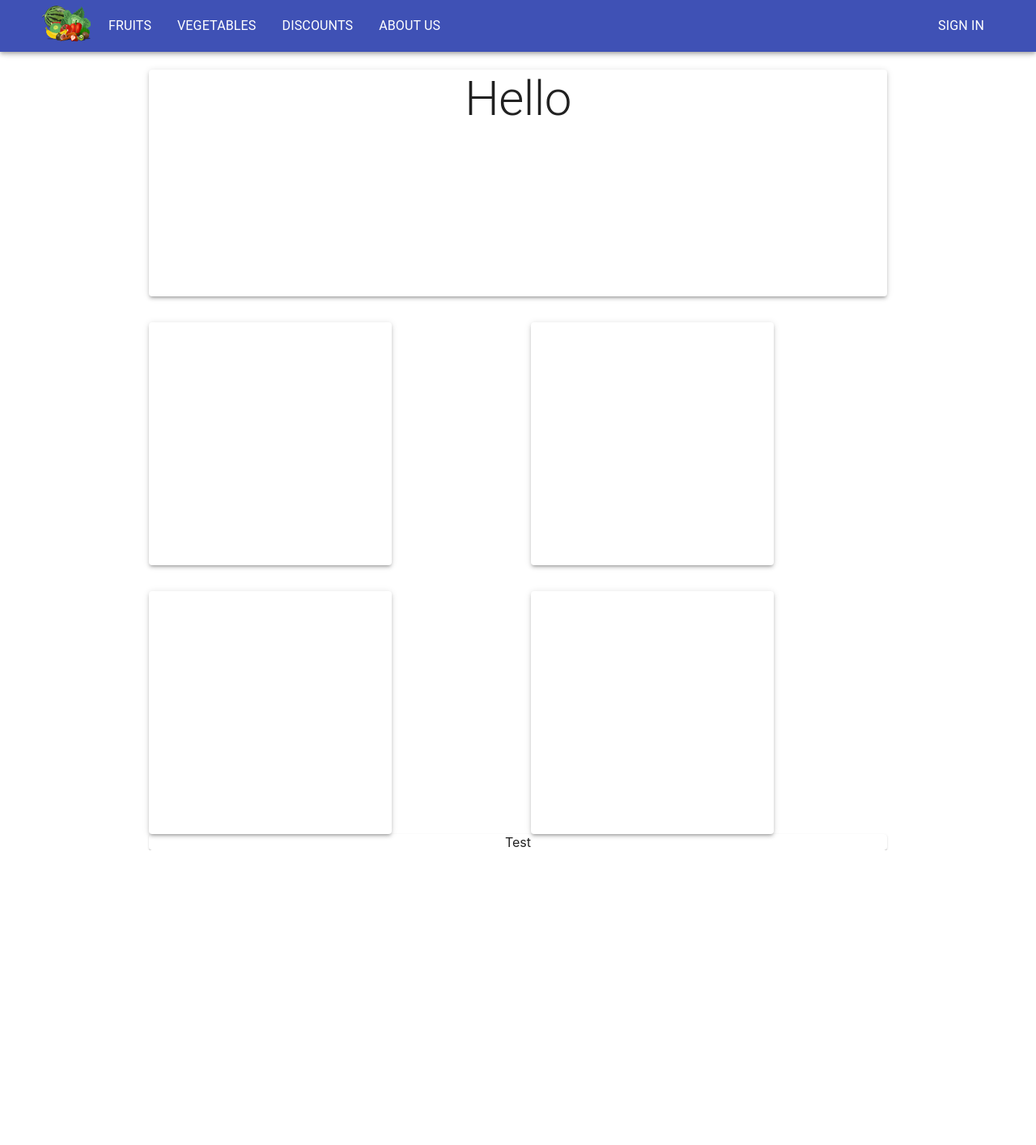
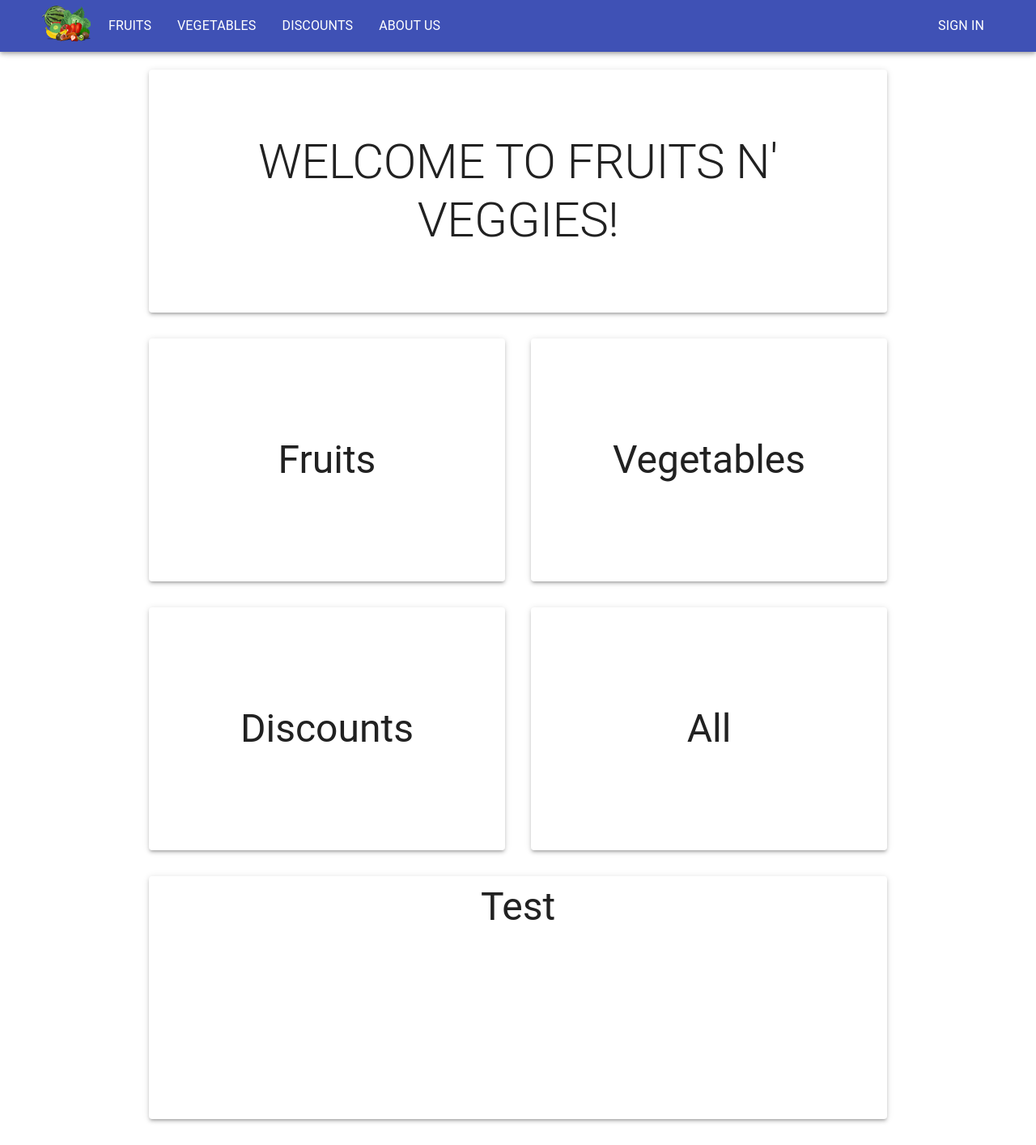
Before and after one commit to paul2048/fruitsnveggies, a React (Create React App) app: page / in a window 1280 px wide. Shown: the whole page at 81% size. Before the commit the page ends 1050 px from the top, so only its background shows below. Built offline with nearby package versions, Linux system fonts and the light colour scheme; the HTML template or start-up script is replaced by a standard one.

Commit message:
Small homepage improvements

```diff
--- a/src/components/Footer.js
+++ b/src/components/Footer.js
@@ -1,10 +1,20 @@
 // import { useState } from 'react';
-import { Paper } from '@material-ui/core';
+import { Paper, makeStyles, Typography } from '@material-ui/core';
+
+const useStyles = makeStyles({
+    footer: {
+        height: 280,
+        margin: "32px 0px",
+        padding: 10,
+    },
+});
 
 export default function Footer() {
+    const classes = useStyles();
+
     return (
-        <Paper>
-            Test
+        <Paper className={classes.footer} elevation={3}>
+            <Typography variant="h3">Test</Typography>
         </Paper>
     );
 }
--- a/src/components/Main.js
+++ b/src/components/Main.js
@@ -1,5 +1,5 @@
 // import { useState } from 'react';
-import { Paper, Grid, makeStyles, Typography } from "@material-ui/core";
+import { Paper, Grid, makeStyles, Typography } from '@material-ui/core';
 
 const useStyles = makeStyles({
     grid: {
@@ -7,12 +7,20 @@ const useStyles = makeStyles({
     },
     welcomePaper: {
         height: 280,
+        textTransform: 'uppercase',
+        fontWeight: 'bolder',
+        padding: 10,
+        display: 'flex',
+        alignItems: 'center',
     },
     midPaper: {
         height: 280,
-        width: 280,
         padding: 10,
-    }
+        position: 'relative',
+        display: 'flex',
+        justifyContent: 'center',
+        alignItems: 'center',
+    },
 });
 
 export default function Main() {
@@ -22,20 +30,28 @@ export default function Main() {
         <Grid className={classes.grid} container spacing={4} justify="center">
             <Grid item xs={12}>
                 <Paper className={classes.welcomePaper} elevation={3}>
-                    <Typography variant="h2">Hello</Typography>
+                    <Typography variant="h2">Welcome to Fruits n' Veggies!</Typography>
                 </Paper>
             </Grid>
             <Grid item xs={12} sm={6}>
-                <Paper className={classes.midPaper} elevation={3} />
+                <Paper className={classes.midPaper} elevation={3}>
+                    <Typography variant="h3">Fruits</Typography>
+                </Paper>
             </Grid>
             <Grid item xs={12} sm={6}>
-                <Paper className={classes.midPaper} elevation={3} />
+                <Paper className={classes.midPaper} elevation={3}>
+                    <Typography variant="h3">Vegetables</Typography>
+                </Paper>
             </Grid>
             <Grid item xs={12} sm={6}>
-                <Paper className={classes.midPaper} elevation={3} />
+                <Paper className={classes.midPaper} elevation={3}>
+                    <Typography variant="h3">Discounts</Typography>
+                </Paper>
             </Grid>
             <Grid item xs={12} sm={6}>
-                <Paper className={classes.midPaper} elevation={3} />
+                <Paper className={classes.midPaper} elevation={3}>
+                    <Typography variant="h3">All</Typography>
+                </Paper>
             </Grid>
         </Grid>
     );
--- a/src/components/Navbar.js
+++ b/src/components/Navbar.js
@@ -1,6 +1,6 @@
 import logo from '../logo.svg';
 // import { useState } from 'react';
-import { AppBar, Toolbar, Container, makeStyles, List, ListItem, ListItemText } from "@material-ui/core";
+import { AppBar, Toolbar, Container, makeStyles, List, ListItem, ListItemText } from '@material-ui/core';
 
 const useStyles = makeStyles({
     navDisplayFlex: {
@@ -18,8 +18,8 @@ const useStyles = makeStyles({
         alignItems: 'center',
     },
     logo: {
-        width: '70px',
-        height: '46px',
+        width: 70,
+        height: 46,
     }
 });
 
```
